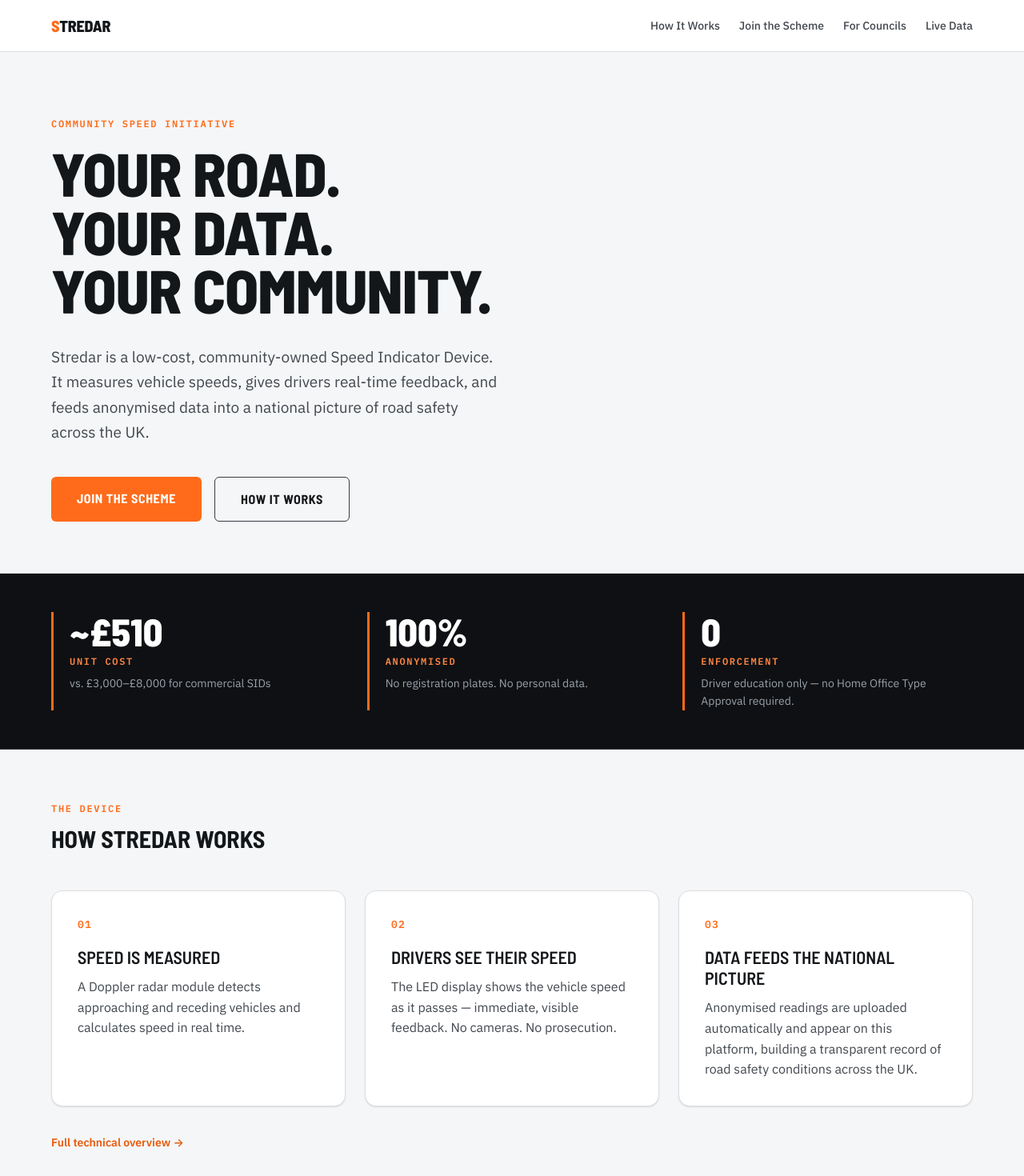
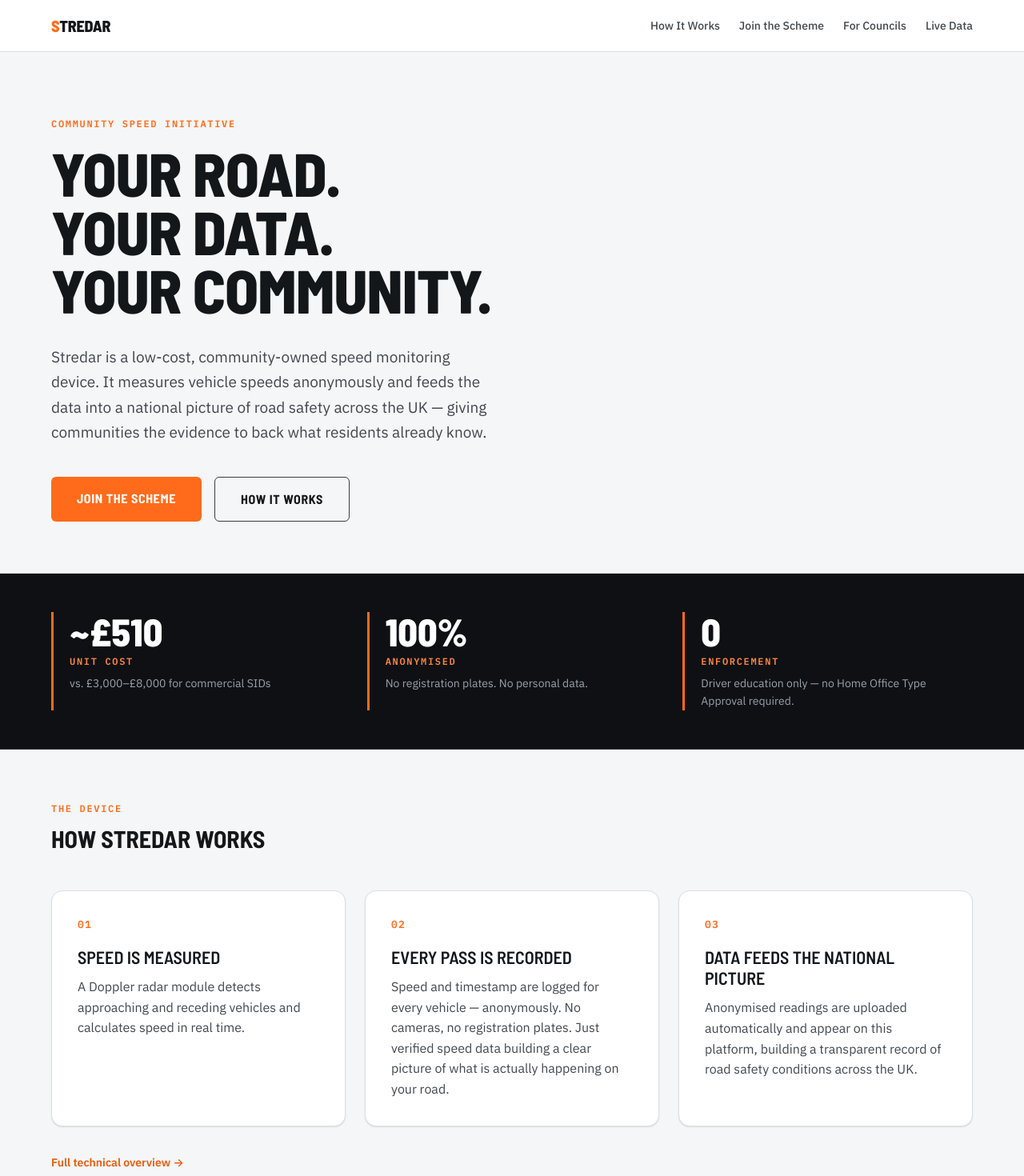
Before and after one commit to C-G-White/stredar-web, a Next.js app: page / in a window 1280 px wide. Shown: the top 1470 px of the page at 80% size. Built offline with nearby package versions, Linux system fonts and the light colour scheme; a web font is replaced by a local one.

Commit message:
Update home page copy: remove display references

```diff
--- a/app/(marketing)/page.tsx
+++ b/app/(marketing)/page.tsx
@@ -17,8 +17,8 @@
   },
   {
     number: '02',
-    heading: 'Drivers see their speed',
-    body: 'The LED display shows the vehicle speed as it passes — immediate, visible feedback. No cameras. No prosecution.',
+    heading: 'Every pass is recorded',
+    body: 'Speed and timestamp are logged for every vehicle — anonymously. No cameras, no registration plates. Just verified speed data building a clear picture of what is actually happening on your road.',
   },
   {
     number: '03',
@@ -61,9 +61,9 @@
             Your Road.<br />Your Data.<br />Your Community.
           </h1>
           <p className="t-body-lg" style={{ color: 'var(--ink-2)', maxWidth: 560, marginBottom: 'var(--sp-10)' }}>
-            Stredar is a low-cost, community-owned Speed Indicator Device. It measures vehicle speeds,
-            gives drivers real-time feedback, and feeds anonymised data into a national picture of road
-            safety across the UK.
+            Stredar is a low-cost, community-owned speed monitoring device. It measures vehicle speeds
+            anonymously and feeds the data into a national picture of road safety across the UK —
+            giving communities the evidence to back what residents already know.
           </p>
           <div style={{ display: 'flex', gap: 'var(--sp-4)', flexWrap: 'wrap' }}>
             <Link
```
